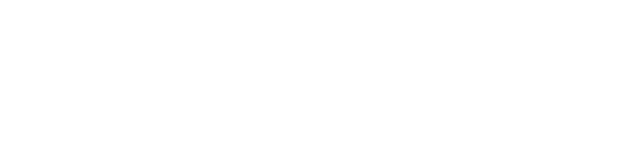
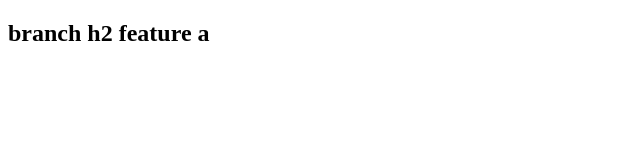
Before and after one commit to fansart/latihan1, a plain HTML site: page index.html in a window 1280 px wide. Shown: the whole page, without its empty margins (0-640 px from the left). Drawn offline with Linux system fonts and the light colour scheme.

Commit message:
tag h2 featureA

```diff
--- a/index.html
+++ b/index.html
@@ -7,6 +7,6 @@
     <title>Document</title>
 </head>
 <body>
-
+    <h2>branch h2 feature a</h2>
 </body>
 </html>
```
